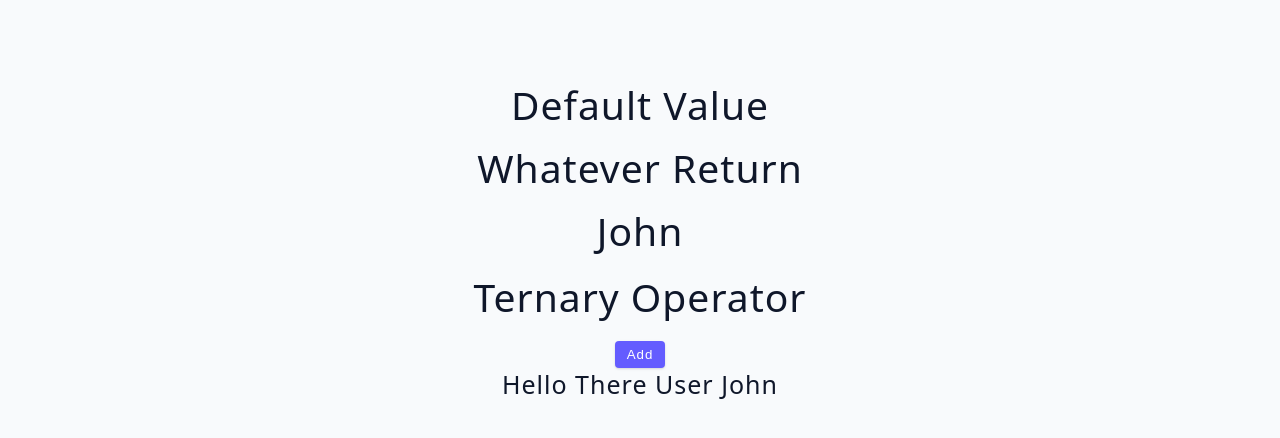
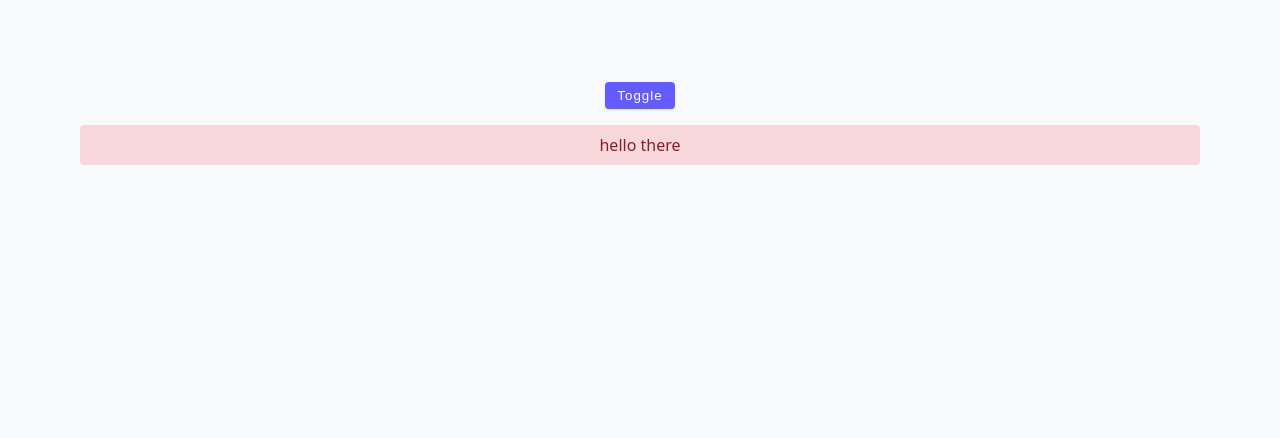
Before and after one commit to Alexinoo/React-udemy, a React (Vite) app in the folder 00-advanced-react/: page / in a window 1280 px wide. Shown: the top 438 px of the page. Built offline with nearby package versions, Linux system fonts and the light colour scheme.

Commit message:
Toggle Challenge

```diff
--- a/00-advanced-react/src/App.jsx
+++ b/00-advanced-react/src/App.jsx
@@ -1,4 +1,4 @@
-import Starter from './tutorial/03-conditional-rendering/starter/05-short-circuit-examples';
+import Starter from './tutorial/03-conditional-rendering/starter/06-toggle-challenge';
 function App() {
   return (
     <div className="container">
--- a/00-advanced-react/src/tutorial/03-conditional-rendering/starter/06-toggle-challenge.jsx
+++ b/00-advanced-react/src/tutorial/03-conditional-rendering/starter/06-toggle-challenge.jsx
@@ -1,5 +1,33 @@
+import { useState } from 'react';
 const ToggleChallenge = () => {
-  return <h2>toggle challenge</h2>;
+  const [showAlert, setShowAlert] = useState(true);
+
+  // Reference
+  // const toggleAlert = () => {
+  //   // if (showAlert) {
+  //   //   setShowAlert(false);
+  //   //   return;
+  //   // }
+  //   // setShowAlert(true);
+
+  //   if (showAlert) {
+  //     setShowAlert(false);
+  //   } else {
+  //     setShowAlert(true);
+  //   }
+  // };
+  return (
+    <div>
+      <button className="btn" onClick={() => setShowAlert(!showAlert)}>
+        Toggle
+      </button>
+      {showAlert && <Alert />}
+    </div>
+  );
+};
+
+const Alert = () => {
+  return <div className="alert alert-danger">hello there</div>;
 };
 
 export default ToggleChallenge;
```
